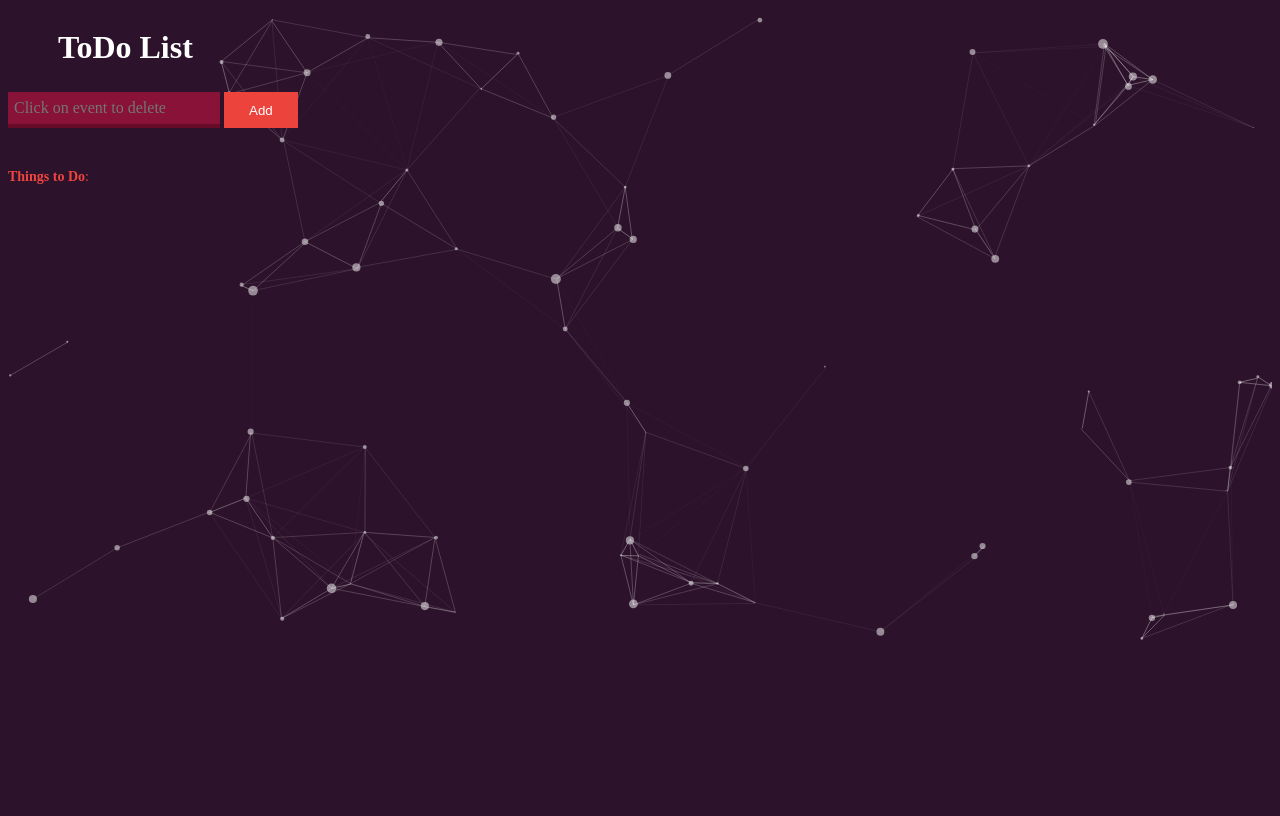
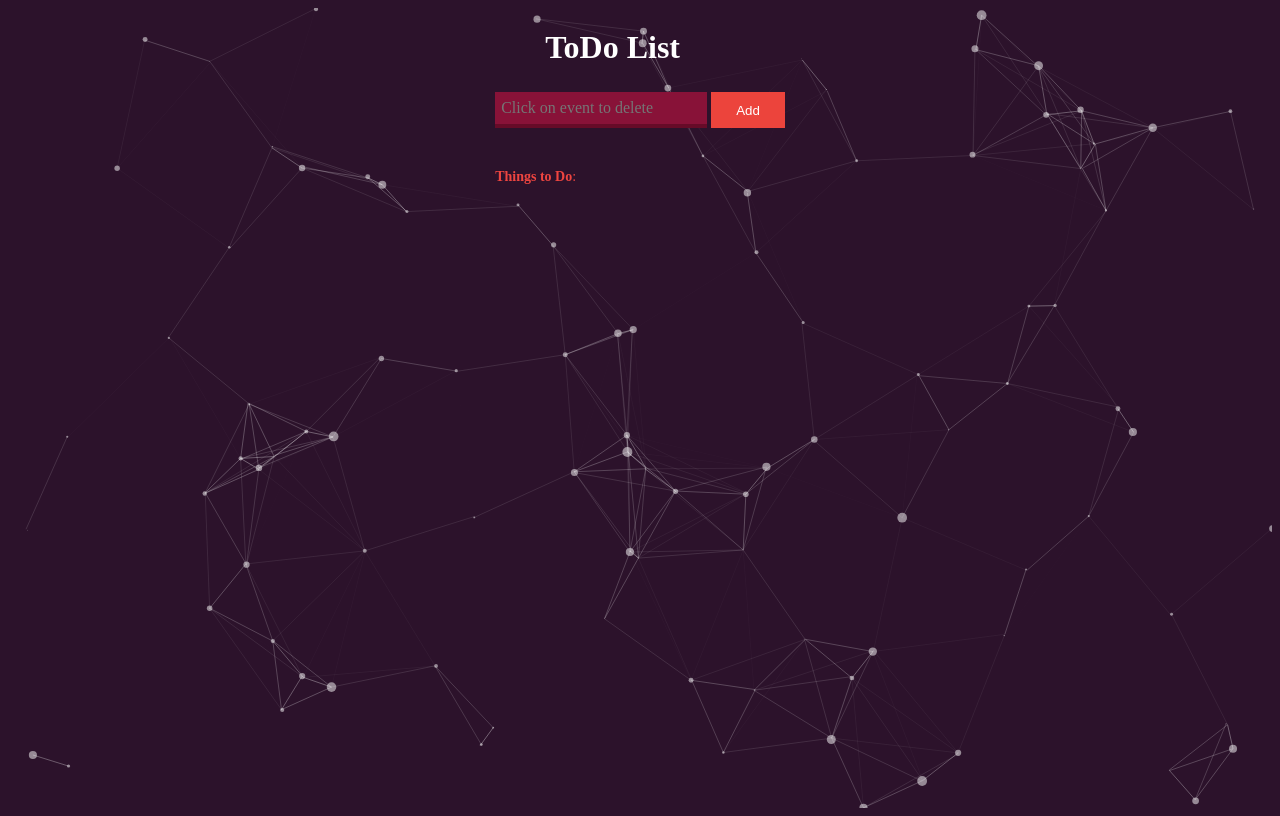
Before and after one commit to adarshsingh87/ToDo, a PHP site: page / in a window 1280 px wide. Before the commit the page ends 640 px from the top, so only its background shows below. Run offline with PHP 8.4, Linux system fonts and the light colour scheme.

Commit message:
Update style.css

```diff
--- a/css/style.css
+++ b/css/style.css
@@ -1,17 +1,24 @@
-body{
+body {
 	background-color: #2c122b;
 }
-h1{
+#tp{
+  z-index: -1;
+  display: flex;
+  justify-content: center;
+  align-content: center;
+  height: 100vh;
+}
+h1 {
 	color: white;
 	margin-bottom: 24px;
 	margin-left: 50px;
 }
-#input-list{
+#input-list {
 	width: 200px;
 	height: 30px;
 	background: #881238;
 	border: none;
-  border-bottom: 4px solid #660B28;
+	border-bottom: 4px solid #660b28;
 	vertical-align: top;
 	margin-top: 2px;
 	padding-right: 6px;
@@ -24,31 +31,28 @@
 	line-height: 20px;
 	text-align: left;
 }
-.container{
-  display: flex;
-  justify-content: center;
-}
-.input-wrapper{
-  background-color: rgba(20, 20, 20, 0);
-  width: 300px;
+.input-wrapper {
+	background: transparent;
 	position: absolute;
+	align-content: center;
+	display: block;
 	overflow: auto;
 }
-input:active{
+input:active {
 	outline: none;
 }
-input:focus{
+input:focus {
 	outline: none;
 }
-.items-section{
+.items-section {
 	background-color: rgba(20, 20, 20, 0);
 	font-size: 14px;
 	line-height: 18px;
-  color: #EE4540;
+	color: #ee4540;
 	margin-top: 40px;
 	margin-bottom: 8px;
 }
-.item{
+.item {
 	background-color: rgba(20, 20, 20, 0);
 	font-size: 16px;
 	line-height: 20px;
@@ -58,10 +62,10 @@
 	cursor: pointer;
 	transition: 250ms ease;
 }
-.item:hover{
+.item:hover {
 	color: #881238;
 }
-#confirm-button{
+#confirm-button {
 	background-color: #ec443c;
 	color: white;
 	border: none;
```
Lines whose indentation alone changed are shown as unchanged.
